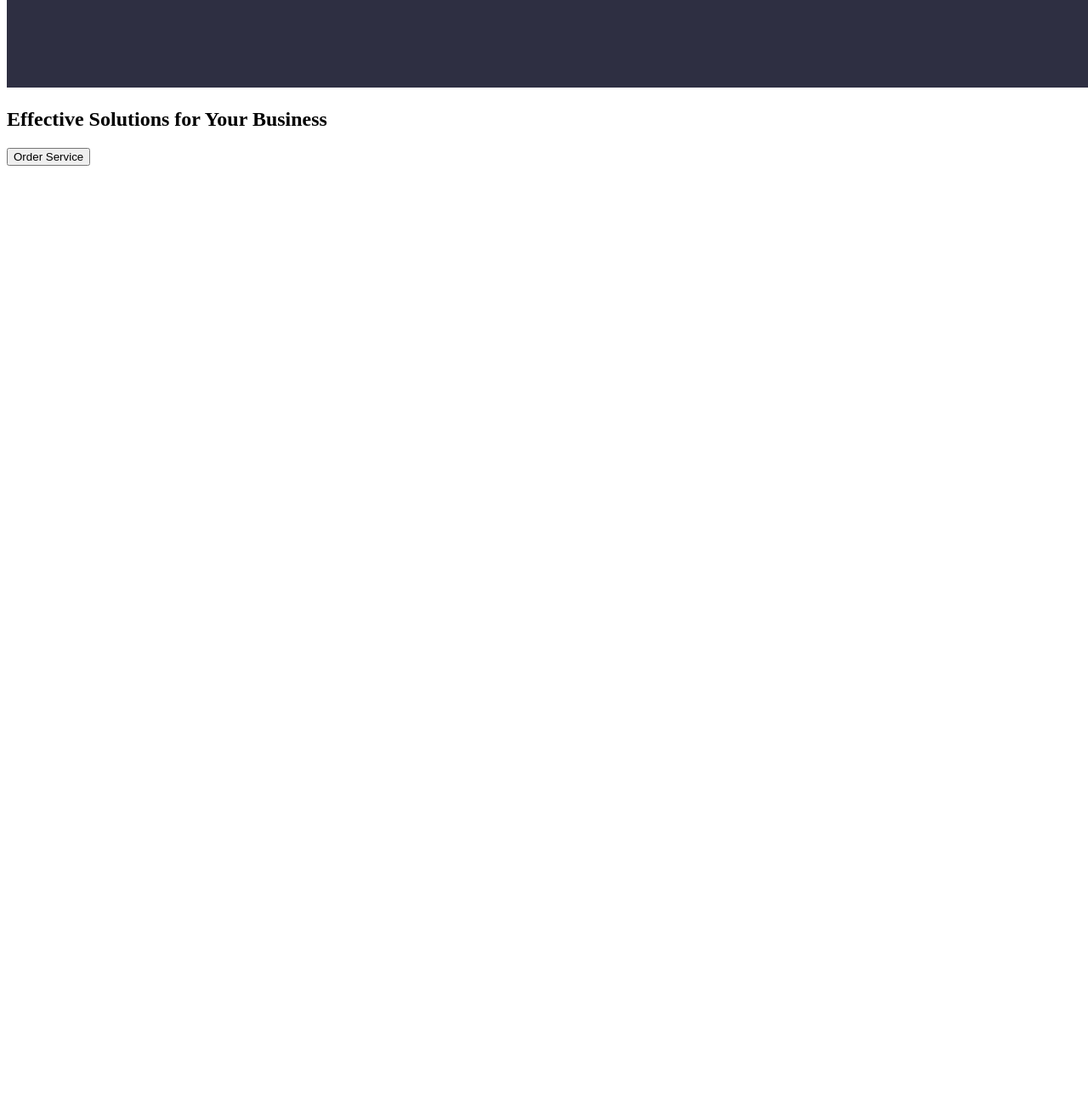
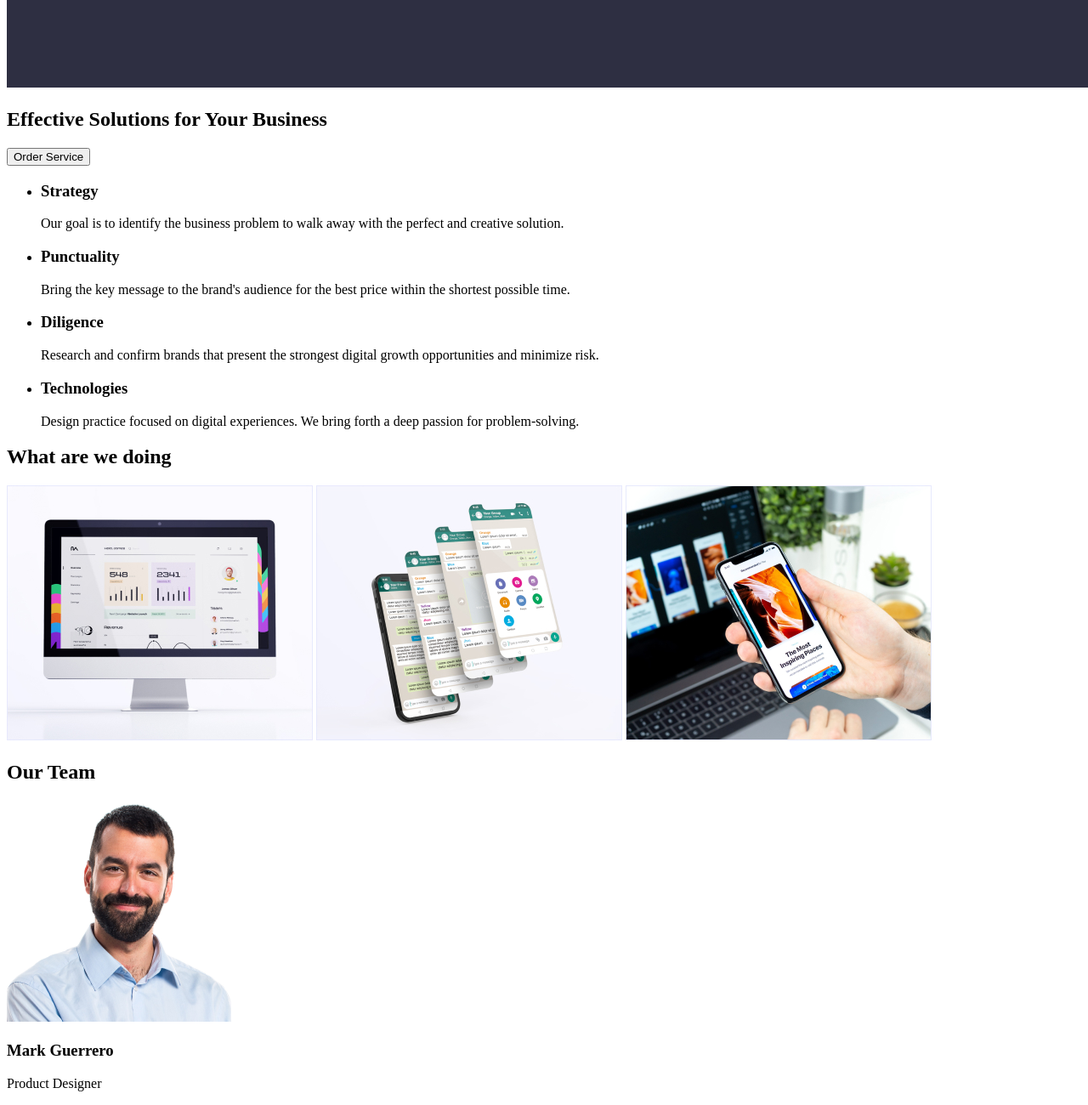
Before and after one commit to perevertun/goit-markup-hw-01, a plain HTML site: page index.html in a window 1280 px wide. Shown: the part 671-1971 px from the top of the page at 85% size. Before the commit the page ends 874 px from the top, so only its background shows below. Drawn offline with Linux system fonts and the light colour scheme.

Commit message:
Doing section
Started making a team

```diff
--- a/index.html
+++ b/index.html
@@ -36,16 +36,85 @@
     <main>
       <!-- Hero section -->
       <section>
-        <img src="./images/background/Dark-bg.png" width="1440" height="600" />
+        <img
+          src="./images/background/Dark-bg.png"
+          width="1440"
+          height="600"
+          alt="Dark blue rectangle"
+        />
         <h1>Effective Solutions for Your Business</h1>
         <button>Order Service</button>
       </section>
       <!-- Strategy section -->
-      <section></section>
+      <section>
+        <ul>
+          <li>
+            <h3>Strategy</h3>
+            <p>
+              Our goal is to identify the business problem to walk away with the
+              perfect and creative solution.
+            </p>
+          </li>
+
+          <li>
+            <h3>Punctuality</h3>
+            <p>
+              Bring the key message to the brand's audience for the best price
+              within the shortest possible time.
+            </p>
+          </li>
+
+          <li>
+            <h3>Diligence</h3>
+            <p>
+              Research and confirm brands that present the strongest digital
+              growth opportunities and minimize risk.
+            </p>
+          </li>
+
+          <li>
+            <h3>Technologies</h3>
+            <p>
+              Design practice focused on digital experiences. We bring forth a
+              deep passion for problem-solving.
+            </p>
+          </li>
+        </ul>
+      </section>
       <!-- Doing section -->
-      <section></section>
+      <section>
+        <h2>What are we doing</h2>
+        <img
+          src="./images/doing/photo 1.jpg"
+          width="360"
+          height="300"
+          alt="A photo of a computer monitor with a website image"
+        />
+        <img
+          src="./images/doing/photo 2.jpg"
+          width="360"
+          height="300"
+          alt="Phone and four images of message interfaces"
+        />
+        <img
+          src="./images/doing/photo 3.jpg"
+          width="360"
+          height="300"
+          alt="Phone in hand on computer background"
+        />
+      </section>
       <!-- Team section -->
-      <section></section>
+      <section>
+        <h2>Our Team</h2>
+        <img
+          src="./images/team/img1.png"
+          width="264"
+          height="260"
+          alt="A man in a shirt with black hair and a beard"
+        />
+        <h3>Mark Guerrero</h3>
+        <p>Product Designer</p>
+      </section>
     </main>
     <!-- Footer section -->
     <footer></footer>
```
Also changed, not shown: images/doing/photo 1.jpg (renamed from images/doing/Rectangle 71-2.jpg), images/doing/photo 2.jpg (renamed from images/doing/Rectangle 71-1.jpg), images/doing/photo 3.jpg (renamed from images/doing/Rectangle 71.jpg), images/team/img1.png (renamed from images/team/img-3.png), images/team/img2.png (renamed from images/team/img-2.png), images/team/img3.png (renamed from images/team/img-1.png), images/team/img4.png (renamed from images/team/img.png).
